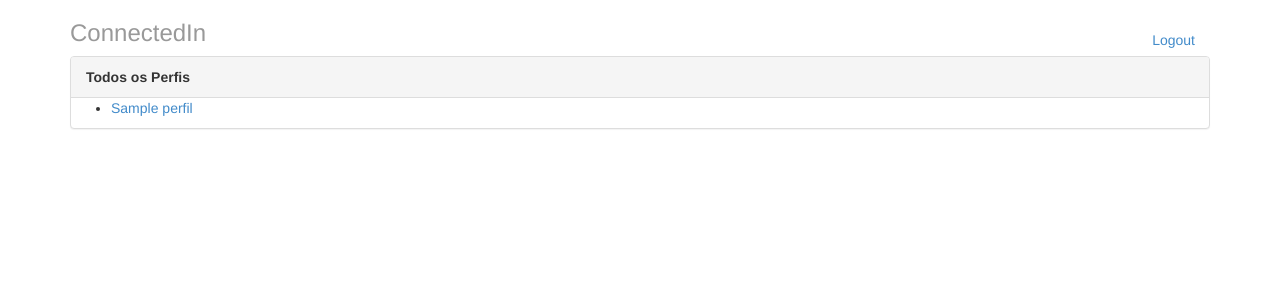
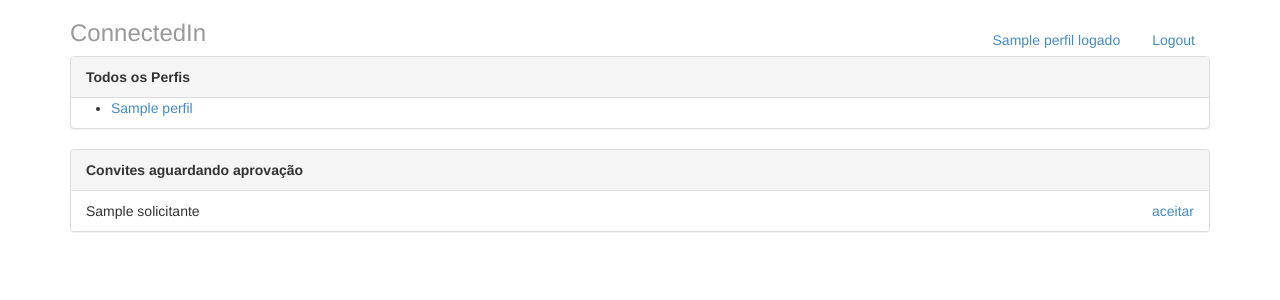
Before and after one commit to FelipeAlvesDeSouza/django_guilu_, a Django app: template redesocial/connectedin/perfis/templates/index.html in a window 1280 px wide. Shown: the top 300 px of the page. Run offline with Django 3.2, Linux system fonts and the light colour scheme; the template is opened without the code that fills it: most values are stand-ins (such as "Sample title", 1, 10 or a date in 2020).

Commit message:
v.1.0.0-F-featured

```diff
--- a/redesocial/connectedin/connectedin/settings.py
+++ b/redesocial/connectedin/connectedin/settings.py
@@ -120,3 +120,6 @@ USE_TZ = True
 # https://docs.djangoproject.com/en/3.0/howto/static-files/
 
 STATIC_URL = '/static/'
+LOGIN_URL = '/login/'
+LOGOUT_URL = '/logout/'
+LOGIN_REDIRECT_URL = '/'
--- a/redesocial/connectedin/perfis/models.py
+++ b/redesocial/connectedin/perfis/models.py
@@ -6,7 +6,7 @@ class Perfil(models.Model):
     telefone = models.CharField(max_length = 15 , null = False)
     nome_empresa = models.CharField(max_length = 255 , null = False)
     contatos = models.ManyToManyField('self')
-    usuarios = models.OneToOneField(User, on_delete=models.PROTECT , related_name = "perfil+")
+    usuarios = models.OneToOneField(User, on_delete=models.PROTECT , related_name = "perfil")
 
     @property
     def email(self):
--- a/redesocial/connectedin/perfis/templates/base.html
+++ b/redesocial/connectedin/perfis/templates/base.html
@@ -13,7 +13,7 @@
         <div class="container">
             <div class="header">
                 <ul class="nav nav-pills pull-right">
-                    <li><a href="{% url 'index' %}"></a></li>
+                    <li><a href="{% url 'index' %}">{{perfil_logado.nome}}</a></li>
                     <li><a href="/logout">Logout</a></li>
                 </ul>
                 <h3 class="text-muted">ConnectedIn</h3>
--- a/redesocial/connectedin/perfis/templates/index.html
+++ b/redesocial/connectedin/perfis/templates/index.html
@@ -1,6 +1,5 @@
 {% extends "base.html" %}
 {% block body %}
-
 
 <div class = "col-lg-12">
 
@@ -21,4 +20,25 @@
         <p>Nenhum Perfil encontrado</p>
         {% endif %}
     </div>
+    <div class="panel panel-default">
+        {% if perfil_logado.convites_recebidos.count %}
+        <div class="panel-heading">
+            <strong>Convites aguardando aprovação</strong>
+        </div>
+        <ul class="list-group">
+            {% for convite in perfil_logado.convites_recebidos.all %}
+            <li class="list-group-item">
+                {{convite.solicitante.nome}}
+                <a href="#" class="pull-right">aceitar</a>
+            </li>
+            {% endfor %}
+        </ul>
+        {% else %}
+        <div class="panel-body">
+            <p>Nenhum Convite recebido</p>
+        </div>
+        {% endif %}
+    </div>
+
+
 {% endblock %}
--- a/redesocial/connectedin/perfis/templates/perfil.html
+++ b/redesocial/connectedin/perfis/templates/perfil.html
@@ -8,7 +8,7 @@
         <address>
             <strong>{{perfil.nome_empresa}}</strong><br>
             <abbr title="Telefone"> Tel:</abbr> {{perfil.telefone}}<br>
-            <a href="mailto:{{perfil.email}}"> {{Perfil.email}}</a>
+            <a href="mailto:{{perfil.email}}"> {{perfil.email}}</a>
         </address>
         {% if ja_eh_contato %}
             <div class="well well-sm">Vocês estão conectados !</div>
--- a/redesocial/connectedin/perfis/urls.py
+++ b/redesocial/connectedin/perfis/urls.py
@@ -7,6 +7,6 @@ urlpatterns = [
     path('' , views.index , name = 'index'),
     path('perfis/<int:perfil_id>', views.exibir , name = 'exibir'),
     path('perfis/<int:perfil_id>/convidar' , views.convidar , name= 'convidar'),
-    path('perfis/<int:convite_id>/aceitar' , views.aceitar , name= 'aceitar'),
+    path('perfis/<int:convite_id>/aceitar' , views.aceitar , name= 'aceitar')
 
 ]
--- a/redesocial/connectedin/usuarios/forms.py
+++ b/redesocial/connectedin/usuarios/forms.py
@@ -12,6 +12,7 @@ class RegistrarUsuarioForm(forms.Form):
             self.adiciona_erro('Por favor,verifique os dados informados')
             valid = False
         user_exists = User.objects.filter(username = self.data['nome']).exists()
+
         if user_exists:
             self.adiciona_erro("Usuário já existente")
             valid = False
--- a/redesocial/connectedin/usuarios/templates/base_usuario.html
+++ b/redesocial/connectedin/usuarios/templates/base_usuario.html
@@ -1,7 +1,6 @@
 {% load static %}
 <!DOCTYPE html>
 <html>
-
     <head>
         <meta name="viewport" content="width=device-width">
         <title>ConnectedIn</title>
@@ -15,6 +14,4 @@
         </div>
     </body>
 
-
-
 </html>
```
Also changed, not shown: redesocial/connectedin/perfis/views.py (+21 -6 lines), redesocial/connectedin/usuarios/templates/login.html (added, +28 -0 lines), redesocial/connectedin/usuarios/templates/registrar.html (+0 -7 lines), redesocial/connectedin/usuarios/urls.py (+7 -1 lines), redesocial/connectedin/db.sqlite3. Lines whose indentation alone changed are shown as unchanged.
